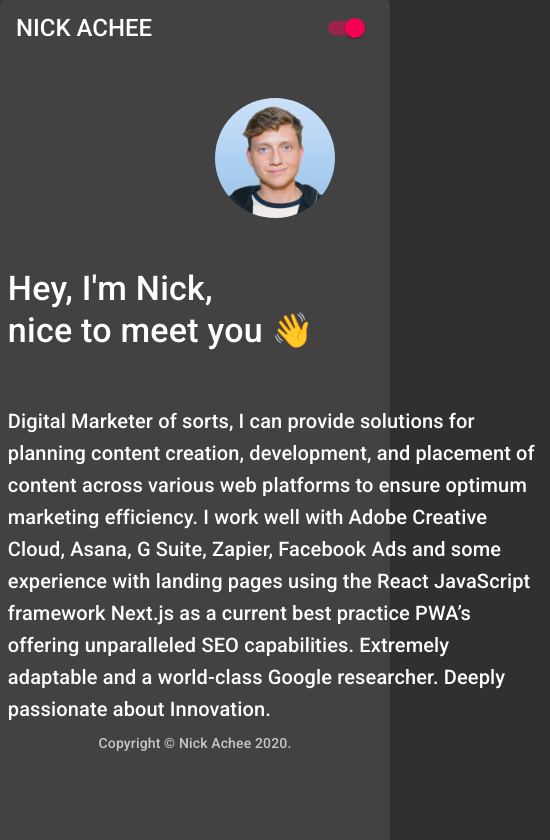
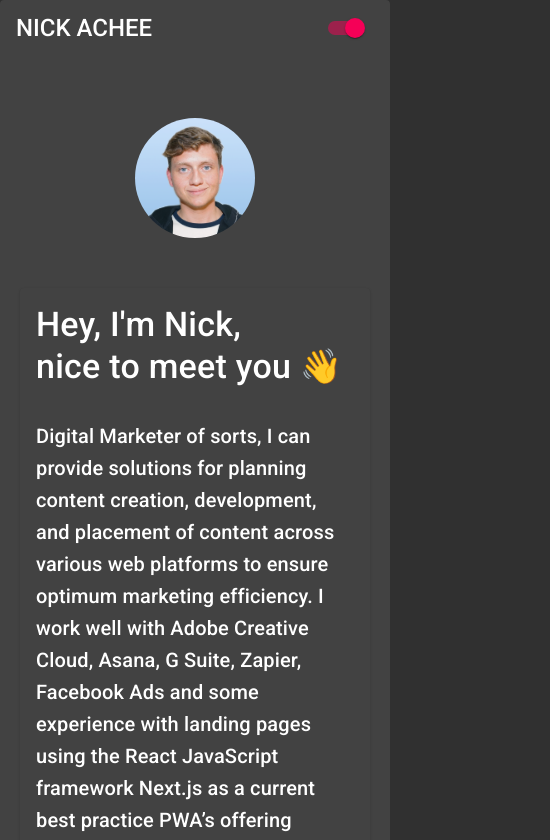
Before and after one commit to Nick-Achee/personal-site, a Next.js app: page / in a window 390 px wide. Shown: the top 840 px of the page, 550 px wide, since content can reach past the window. Built offline with nearby package versions, Linux system fonts and the light colour scheme.

Commit message:
breakpoints updated

```diff
--- a/pages/index.js
+++ b/pages/index.js
@@ -4,7 +4,7 @@ import Typography from "@material-ui/core/Typography";
 import Box from "@material-ui/core/Box";
 import Link from "../src/Link";
 import Copyright from "../src/Copyright";
-import { Avatar, Grid } from "@material-ui/core";
+import { Avatar, Grid, Paper } from "@material-ui/core";
 import { makeStyles } from "@material-ui/core/styles";
 
 const useStyles = makeStyles((theme) => ({
@@ -15,31 +15,37 @@ const useStyles = makeStyles((theme) => ({
     marginTop: "35%",
   },
 
-  body: {
-    width: 550,
-    padding: "2%",
-    overflow: "auto",
-    alignItems: "flex-start",
-    backgroundColor: "[]",
-    position: "relative",
+  paper: {
+    maxWidth: 550,
+    margin: `${theme.spacing(1)}px auto`,
+    padding: theme.spacing(2),
   },
 
-  great: {
+  greet: {
     paddingBottom: "10%",
   },
+
+  root: {
+
+  }
+
 }));
 
 export default function Index() {
   const classes = useStyles();
   return (
-    <div>
-      <Grid container direction="column" justify="center" alignItems="center">
-        <Grid item>
+    <div style={{ padding: 20 }}>
+      <Grid container direction="column" justify="center" alignItems="center" className={classes.root}>
+      <Grid item>
           <Avatar className={classes.large} src="/headshotcircle.png" />
-        </Grid>
-        <Grid item sm={0} md={4} lg={4} />
-        <Grid item sm={12} className={classes.body}>
-          <Typography variant="h4" className={classes.great}>
+          </Grid>
+
+
+      <Paper className={classes.paper}>
+        <Grid container wrap="nowrap" spacing={2}>
+
+          <Grid item xs>
+          <Typography variant="h4" className={classes.greet}>
             Hey, I'm Nick, <br /> nice to meet you 👋
           </Typography>
           <Typography variant="h6">
@@ -49,9 +55,16 @@ export default function Index() {
             JavaScript framework Next.js as a current best practice PWA’s offering unparalleled SEO capabilities.
             Extremely adaptable and a world-class Google researcher. Deeply passionate about Innovation.
           </Typography>
+          </Grid>
         </Grid>
-      </Grid>
-      <Copyright />
+      </Paper>
+
+
+
+
+        </Grid>
+
+
     </div>
   );
 }
```
